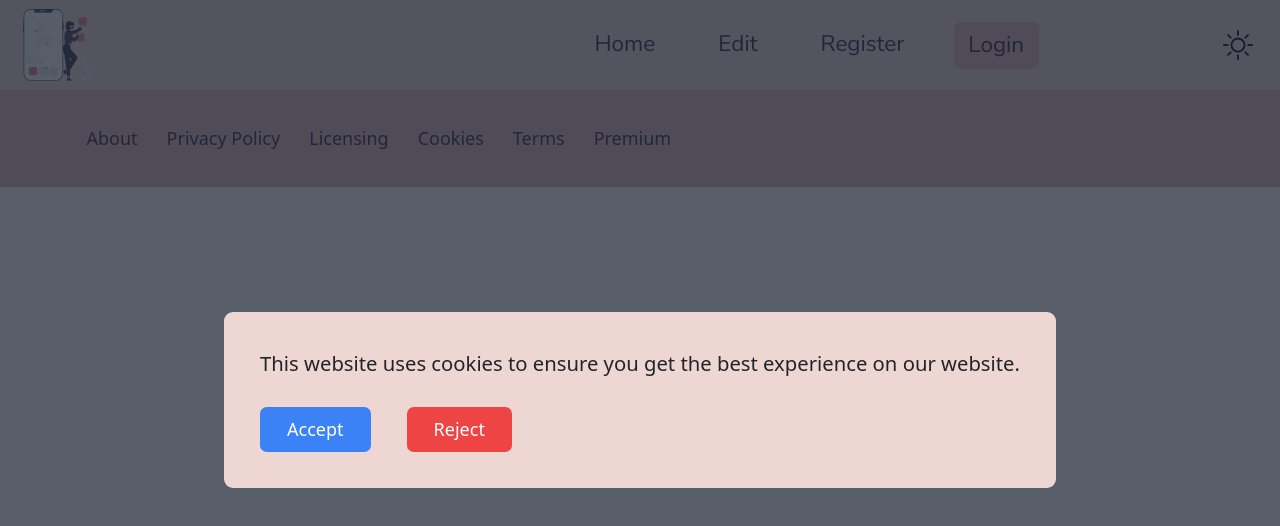
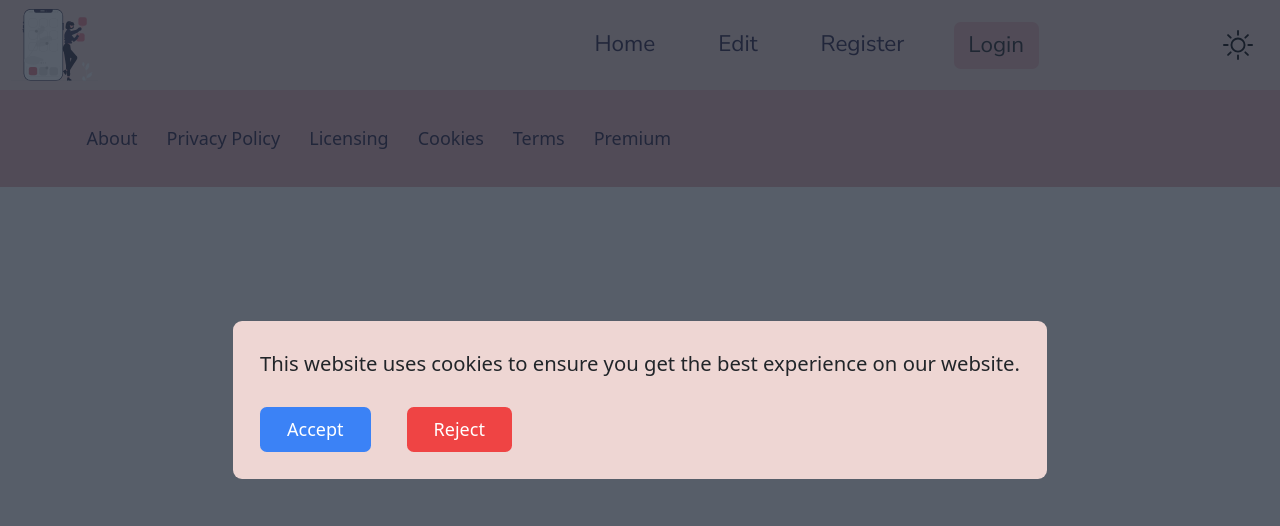
Before and after one commit to JoonAro/calendarMaker, a React (Vite) app: page /cookies in a window 1280 px wide. Shown: the top 526 px of the page. Built offline with nearby package versions, Linux system fonts and the light colour scheme; no server answers.

Commit message:
removed the licensing page

```diff
--- a/src/components/footercomponent/Cookies.jsx
+++ b/src/components/footercomponent/Cookies.jsx
@@ -20,7 +20,7 @@ const ConsentPopup = ({ onAccept, onReject }) => {
 
   return (
     <div id="consent-popup" className="fixed inset-0 flex items-center justify-center bg-gray-800 bg-opacity-75">
-      <div className="bg-smallBackground-light p-8 rounded-lg">
+      <div className="bg-smallBackground-light p-4 rounded-lg">
         <p className="text-lg">This website uses cookies to ensure you get the best experience on our website.</p>
         <div className="flex  mt-4">
           <button id="accept" className="bg-blue-500 text-white py-2 px-4 rounded hover:bg-blue-600 mr-8" onClick={onAccept}>Accept</button>
--- a/src/components/footercomponent/Licensing.jsx
+++ /dev/null
@@ -1,14 +0,0 @@
-const Licensing = () => {
-    return (
-        <div className="flex items-center justify-center min-h-screen bg-mainBackground">
-            <div className="relative flex flex-col m-6 space-y-8 md:flex-row md:space-y-0 items-start">
-                <div className="flex flex-col justify-center p-8 md:p-14">
-                    <h1 className="text-4xl font-bold text-up text-black mt-5">About</h1>
-                    <p className="mt-2">This is a calendar maker app. Lorem ipsum dolor sit amet consectetur adipisicing elit. Saepe rem necessitatibus sint explicabo eius quaerat earum, autem sit temporibus. Ratione, quasi earum quis quas minus nostrum ipsa dolorum veritatis deserunt. Lorem ipsum, dolor sit amet consectetur adipisicing elit. Doloribus in iure qui ab laboriosam enim repellendus voluptatem iusto consectetur earum aliquid, modi distinctio ipsam recusandae ea? Voluptates sed ea neque!l Lorem ipsum dolor sit amet consectetur adipisicing elit. Quidem fugiat tenetur accusantium consectetur debitis quae dolores neque cum facere et, dolor non amet tempora id? Vel laboriosam ut inventore reprehenderit.</p>
-                </div>
-            </div>
-        </div>
-    );
-}
-
-export default Licensing;
```
